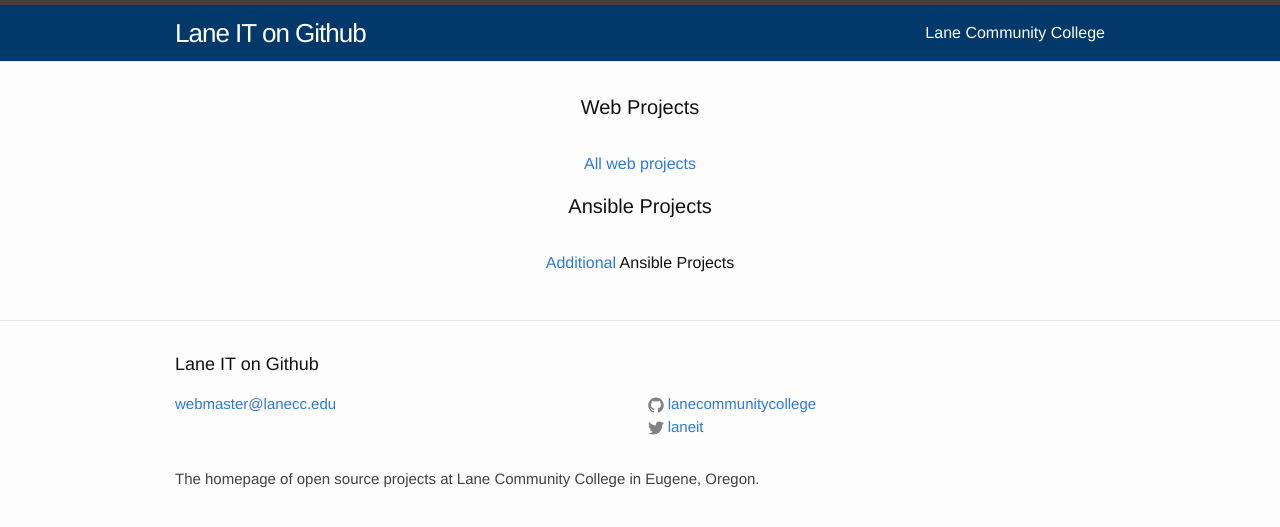
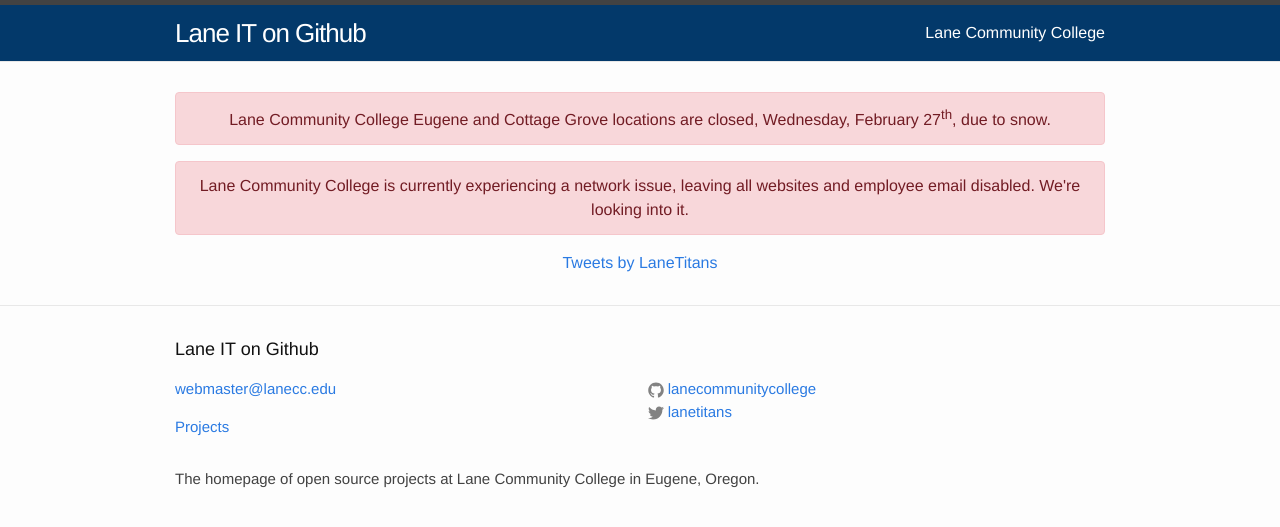
Before and after one commit to LaneCommunityCollege/lanecommunitycollege.github.io, a Jekyll site: the page built from index.html, in a window 1280 px wide. Shown: the top 527 px of the page. Built offline with Jekyll 4.4.1, drawn with Linux system fonts in a browser that asks for light colours; a script that is not in the unit is left out; comment, search, counter and statistics services are not loaded.

Commit message:
changes to handle using this as a backup website for a little bit

```diff
--- a/_config.yml
+++ b/_config.yml
@@ -5,7 +5,7 @@ description: >
   The homepage of open source projects at Lane Community College in Eugene, Oregon.
 baseurl: ""
 url: "http://lanecommunitycollege.github.io"
-twitter_username: laneit
+twitter_username: lanetitans
 github_username: lanecommunitycollege
 
 # Build settings
--- a/_includes/footer.html
+++ b/_includes/footer.html
@@ -9,6 +9,7 @@
         <ul class="contact-list">
           <li><a href="mailto:{{ site.email }}">{{ site.email }}</a></li>
         </ul>
+        <p><a href="/projects">Projects</a></p>
       </div>
 
       <div class="footer-col  footer-col-2">
--- a/_sass/_layout.scss
+++ b/_sass/_layout.scss
@@ -265,3 +265,26 @@
         }
     }
 }
+
+/*
+ * Borrowed from bootstrap
+ */
+ .alert {
+    position: relative;
+    padding: .75rem 1.25rem;
+    margin-bottom: 1rem;
+    border: 1px solid transparent;
+    border-radius: .25rem;
+}
+
+.alert-danger {
+    color: #721c24;
+    background-color: #f8d7da;
+    border-color: #f5c6cb;
+}
+
+.alert-primary {
+    color: #004085;
+    background-color: #cce5ff;
+    border-color: #b8daff;
+}
--- a/index.html
+++ b/index.html
@@ -3,45 +3,8 @@ layout: default
 ---
 
 <div class="home">
+  <p class="alert alert-danger">Lane Community College Eugene and Cottage Grove locations are closed, Wednesday, February 27<sup>th</sup>, due to snow.</p>
+  <p class="alert alert-danger">Lane Community College is currently experiencing a network issue, leaving all websites and employee email disabled. We're looking into it.</p>
 
-  <h2 class="page-heading">Web Projects</h2>
-  <ul class="project-list">
-    <li>
-      <div class="github-card" data-github="lanecommunitycollege/megamenu" data-width="400" data-height="" data-theme="default"></div>
-    </li>
-    <li>
-      <div class="github-card" data-github="lanecommunitycollege/sap-calculator" data-width="400" data-height="" data-theme="default"></div>
-    </li>
-    <li>
-      <div class="github-card" data-github="lanecommunitycollege/eugenecoderdojo" data-width="400" data-height="" data-theme="default"></div>
-    </li>
-    <li>
-      <div class="github-card" data-github="lanecommunitycollege/jquery-signature" data-width="400" data-height="" data-theme="default"></div>
-    </li>
-  </ul>
-  <p><a href="https://github.com/lanecommunitycollege?utf8=%E2%9C%93&q=NOT%20aspects&type=&language=">All web projects</a></p>
-
-  <h2 class="page-heading">Ansible Projects</h2>
-  <ul class="project-list">
-    <li>
-      <div class="github-card" data-github="lanecommunitycollege/aspects_local_users" data-width="400" data-height="" data-theme="default"></div>
-    </li>
-    <li>
-      <div class="github-card" data-github="lanecommunitycollege/aspects_cron" data-width="400" data-height="" data-theme="default"></div>
-    </li>
-    <li>
-      <div class="github-card" data-github="lanecommunitycollege/aspects_unattended_upgrades" data-width="400" data-height="" data-theme="default"></div>
-    </li>
-        <li>
-      <div class="github-card" data-github="lanecommunitycollege/aspects_apache24" data-width="400" data-height="" data-theme="default"></div>
-    </li>
-    <li>
-      <div class="github-card" data-github="lanecommunitycollege/aspects_logstash" data-width="400" data-height="" data-theme="default"></div>
-    </li>
-    <li>
-      <div class="github-card" data-github="lanecommunitycollege/aspects_logwatch" data-width="400" data-height="" data-theme="default""></div>
-    </li>
-  </ul>
-  <p><a href="https://github.com/LaneCommunityCollege?utf8=%E2%9C%93&query=aspects">Additional</a> Ansible Projects</p>
+  <a class="twitter-timeline" href="https://twitter.com/LaneTitans?ref_src=twsrc%5Etfw">Tweets by LaneTitans</a> <script async src="https://platform.twitter.com/widgets.js" charset="utf-8"></script>
 </div>
-<script src="//cdn.jsdelivr.net/github-cards/latest/widget.js"></script>
```
Also changed, not shown: projects.html (added, +47 -0 lines).
